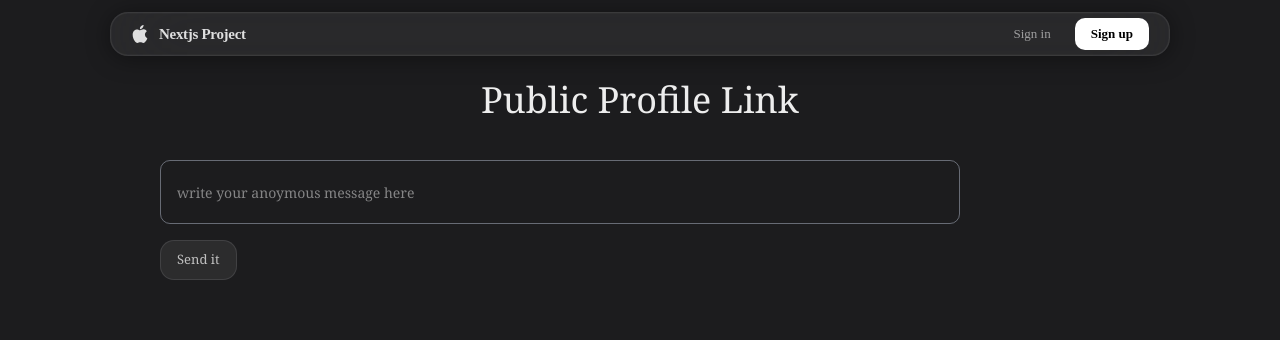
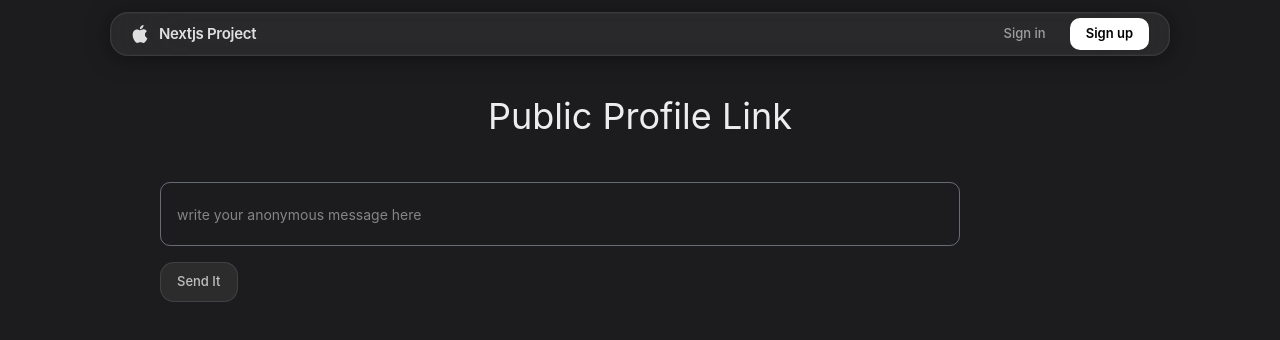
Before and after one commit to dev0302/nextjs-project-1, a Next.js app: page /u/1 in a window 1280 px wide. Shown: the top 340 px of the page. Built offline with nearby package versions, Linux system fonts and the light colour scheme; no server answers.

Commit message:
now just refresh fix and ai intergration remaining

```diff
--- a/src/app/(app)/u/[username]/page.tsx
+++ b/src/app/(app)/u/[username]/page.tsx
@@ -1,32 +1,154 @@
+"use client"
+import { ApiResponse } from "@/app/types/ApiResponse";
+import axios, { AxiosResponse } from "axios";
+import { Loader2 } from "lucide-react";
+import { Fascinate_Inline } from "next/font/google";
+import { useParams } from "next/navigation";
+import { useState } from "react";
+import { toast } from "sonner";
 
 
 export default function Page() {
+
+  // 1. fetch username from url
+  const params = useParams();
+  const {username} = params;
+
+  // 2. content? create usestate for it
+  const[content, setContent] = useState("");
+
+  // 3. another usestate for submitting loader
+  const [isSubmitting, setIsSubmitting] = useState(false);
+
+  // 4. for input box below message
+  interface SendResponseType {
+    success: boolean;
+    message: string;
+  }
+
+  const [sendResponse, setSendResponse] = useState<SendResponseType | null>(null);
+
+
+  async function onSend() {
+
+    // frontend validation
+    if (!content.trim()) {
+      toast.error("Message cannot be empty");
+      setSendResponse({
+        success: false,
+        message: "Message cannot be empty",
+      });
+      setTimeout(() => {
+        setSendResponse({
+          success: false,
+          message: "",
+        });
+      }, 4000);
+      return;
+    }
+
+    try {
+      setIsSubmitting(true);
+
+      const response: AxiosResponse<ApiResponse> = await axios.post("/api/send-message", { username, content });
+
+      toast.success(response.data.message); //as sent by backend
+      setSendResponse({
+        success: response.data.success,
+        message: response.data.message,
+      });
+
+      setContent("");
+
+    } catch (error) {
+      // axios error
+      if (axios.isAxiosError(error)) {
+
+        // backend custom error message
+        const errorMessage =
+          error.response?.data?.message ||
+          "Something went wrong";
+
+        toast.error(errorMessage);
+        setSendResponse({
+          success: false,
+          message: errorMessage
+        });
+
+      } else {
+        toast.error("Unexpected error occurred");
+        setSendResponse({
+          success: false,
+          message: "Unexpected error occurred",
+        });
+
+      }
+
+    } finally {
+      setTimeout(() => {
+        setIsSubmitting(false);
+      }, 200);
+
+      setTimeout(() => {
+        setSendResponse({
+          success: false,
+          message: "",
+        });
+      }, 4000);
+    }
+  }
+
   return (
-    <div className="i-font w-9/12 mx-auto flex flex-col mt-10 text-i-white font-serif font-normal gap-4">
+    <div className="i-fonts w-9/12 mx-auto flex flex-col mt-14 text-i-white font-serif font-normal gap-4">
 
         {/* main heading */}
         <h1 className="text-4xl mx-auto">Public Profile Link</h1>
 
         {/* input feild */}
-        <input type="text" placeholder="write your anoymous message here"
-          className="mt-6 w-10/12 rounded-lg border border-gray-400/60 h-16 px-4 text-sm focus:outline-none focus:ring-2 focus:ring-i-black4"
-        />
+        <div className=" relative mt-2 flex flex-col gap-1 ">
+            <p className={` ml-2 text-[12px] tracking-[0.5px] text-[#64cbf4dc] min-h-[18px] transition-opacity duration-200 ${content.length > 0 ? "opacity-100" : "opacity-0"} `} >
+
+              send anonymous message to @{username}
+
+            </p>
+
+            <input type="text" placeholder="write your anonymous message here"
+              value={content}
+              onChange={(e)=>setContent(e.target.value)}
+              className="w-10/12 rounded-lg border border-gray-400/60 h-16 px-4 text-sm focus:outline-none focus:ring-2 focus:ring-i-black4"
+            />
+
+            <p className={` absolute bottom-[-25px] right-44 ml-2 text-[12px] tracking-[0.5px] min-h-[18px]  duration-200  transition-all duration-300 ease-out ${
+              sendResponse?.message
+                ? "opacity-100 translate-y-0"
+                : "opacity-0 translate-y-2"
+            } ${sendResponse?.success ? "text-[#32d74b]" : "text-[#ff453a]"} `} >
+
+              {sendResponse?.message}
+
+            </p>
+        </div>
+
 
         {/* button */}
         <button
-          // onClick={handleCopy}
-          // disabled={!username}
+          onClick={onSend}
+          disabled={isSubmitting}
           aria-label="Copy link"
           className={`
             shrink-0 h-10 px-4 flex items-center gap-2
             rounded-xl border text-[13px] font-medium
             transition-all duration-200
-            disabled:opacity-30 disabled:cursor-not-allowed
-            active:scale-[0.96] bg-white/[0.07] border-white/[0.1] text-white/70 hover:bg-white/[0.11] hover:text-white/90 w-fit
+            disabled:opacity-50 disabled:cursor-not-allowed
+            active:scale-[0.96] hover:text-white/90 w-fit
+            ${isSubmitting
+              ? "bg-[#50f7694c] border-[#32d74b]/20 text-i-white"
+              : "bg-white/[0.07] border-white/[0.1] text-white/70 hover:bg-white/[0.11] hover:text-white/90"
+            } `}
+        >
+          {isSubmitting && <Loader2 className="w-4 h-4 animate-spin mr-0" />}
+          { isSubmitting ? "Sending..." : "Send It" }
 
-          `}
-        >
-          Send it
         </button>
 
     </div>
--- a/src/app/globals.css
+++ b/src/app/globals.css
@@ -11,6 +11,7 @@
   --color-i-black3: var(--i-black3);
   --color-i-black4: var(--i-black4);
   --color-i-white: var(--i-white);
+  --color-i-red-light: var(--i-red-light);
 
   --color-background: var(--background);
   --color-foreground: var(--foreground);
@@ -62,6 +63,7 @@
   --i-black3: #232324;
   --i-black4: #444444;
   --i-white: #ededed;
+  --i-red-light: #f76979;
 
   --card: oklch(1 0 0);
   --card-foreground: oklch(0.145 0 0);
@@ -142,3 +144,7 @@
     @apply font-sans;
   }
 }
+
+.i-fonts * {
+  font-family: 'Figtree', -apple-system, BlinkMacSystemFont, 'SF Pro Text', 'Helvetica Neue', sans-serif;
+}
--- a/src/app/page.tsx
+++ b/src/app/page.tsx
@@ -4,6 +4,8 @@ import dbConnect from "./lib/dbConnect";
 export default async function page() {
   await dbConnect();
   return (
-    <div>page</div>
+    <div className="i-fonts w-10/12 mx-auto mt-5 flex flex-col items-center justify-center h-[calc(100vh-60px)]">
+      <h1>Home Page</h1>
+    </div>
   )
 }
--- a/src/components/navbar/Navbar.tsx
+++ b/src/components/navbar/Navbar.tsx
@@ -15,7 +15,7 @@ export default async function Navbar() {
   return (
     <header className="fixed top-0 left-0 right-0 z-50">
       {/* Frosted glass bar */}
-      <div className="mx-auto max-w-[1100px] px-5 my-3">
+      <div className="mx-auto max-w-[1100px] px-5 my-3 i-fonts">
         <nav className="flex items-center justify-between h-11 px-5 rounded-2xl bg-white/[0.06] border border-white/[0.08] backdrop-blur-2xl shadow-[0_2px_24px_rgba(0,0,0,0.4),inset_0_0_0_0.5px_rgba(255,255,255,0.05)]">
 
           {/* Left — Logo */}
```
